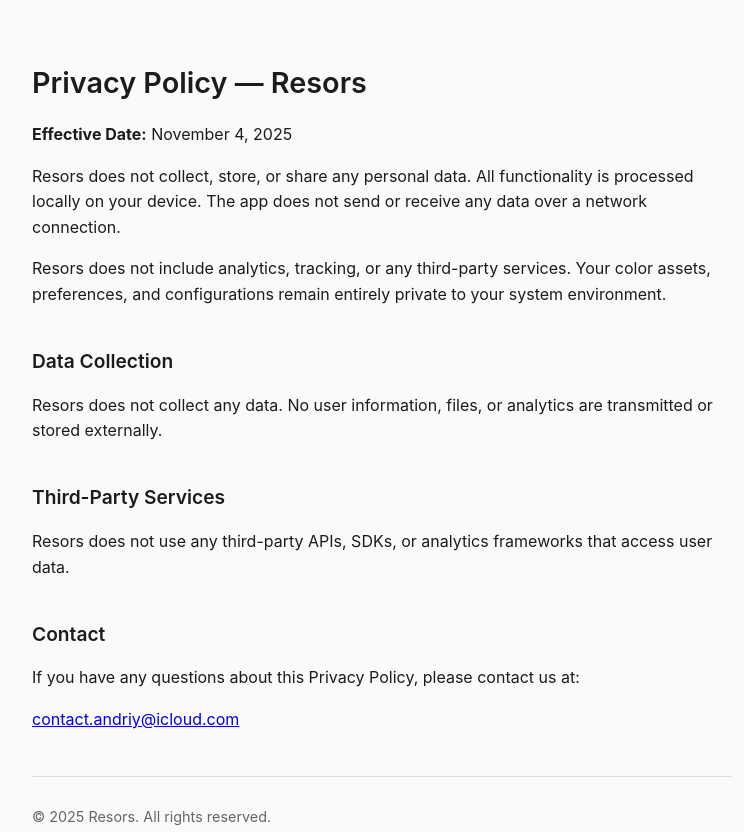
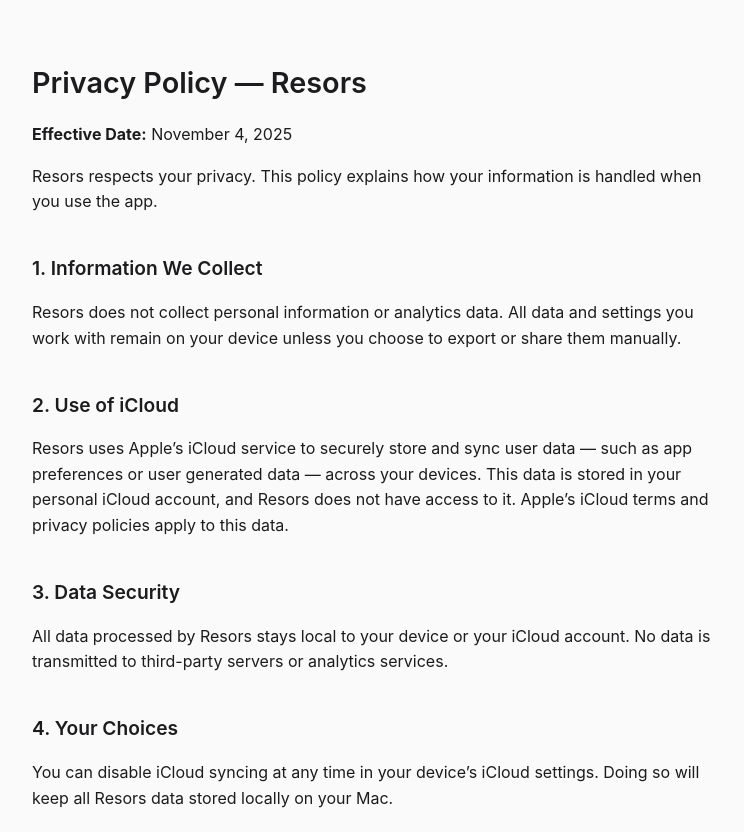
Before and after one commit to andriyyezerskiy/resors.site, a plain HTML site: page privacy.html in a window 1280 px wide. Shown: the top 832 px of the page, without its empty margins (258-1002 px from the left). Drawn offline with Linux system fonts and the light colour scheme.

Commit message:
Updated privacy policy to include iCloud

```diff
--- a/privacy.html
+++ b/privacy.html
@@ -40,15 +40,19 @@
   <h1>Privacy Policy — Resors</h1>
   <p><strong>Effective Date:</strong> November 4, 2025</p>
 
-  <p>Resors does not collect, store, or share any personal data. All functionality is processed locally on your device. The app does not send or receive any data over a network connection.</p>
+  <p>Resors respects your privacy. This policy explains how your information is handled when you use the app.</p>
 
-  <p>Resors does not include analytics, tracking, or any third-party services. Your color assets, preferences, and configurations remain entirely private to your system environment.</p>
+  <h2>1. Information We Collect</h2>
+  <p>Resors does not collect personal information or analytics data. All data and settings you work with remain on your device unless you choose to export or share them manually.</p>
 
-  <h2>Data Collection</h2>
-  <p>Resors does not collect any data. No user information, files, or analytics are transmitted or stored externally.</p>
+  <h2>2. Use of iCloud</h2>
+  <p>Resors uses Apple’s iCloud service to securely store and sync user data — such as app preferences or user generated data — across your devices. This data is stored in your personal iCloud account, and Resors does not have access to it. Apple’s iCloud terms and privacy policies apply to this data.</p>
 
-  <h2>Third-Party Services</h2>
-  <p>Resors does not use any third-party APIs, SDKs, or analytics frameworks that access user data.</p>
+  <h2>3. Data Security</h2>
+  <p>All data processed by Resors stays local to your device or your iCloud account. No data is transmitted to third-party servers or analytics services.</p>
+
+  <h2>4. Your Choices</h2>
+  <p>You can disable iCloud syncing at any time in your device’s iCloud settings. Doing so will keep all Resors data stored locally on your Mac.</p>
 
   <h2>Contact</h2>
   <p>If you have any questions about this Privacy Policy, please contact us at:</p>
```
